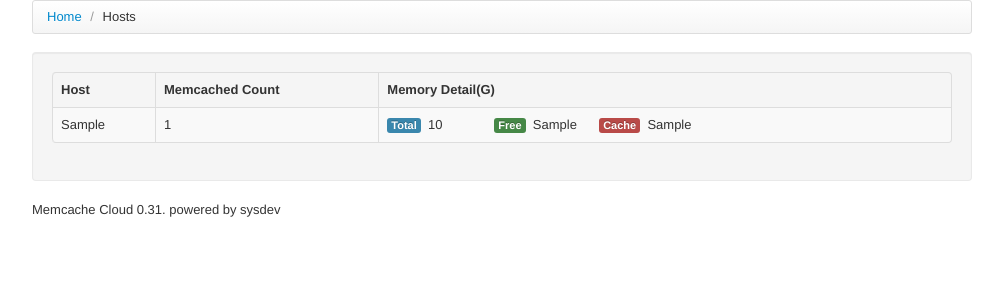
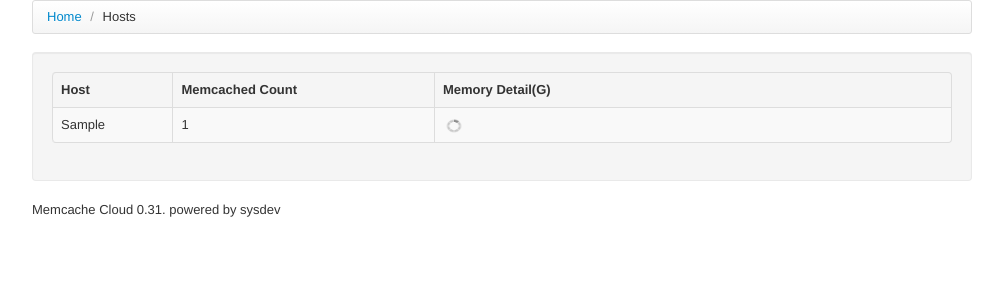
Before and after one commit to mingshi/memcached-cloud, a Flask app: template mc/templates/mc/host_index.html in a window 1280 px wide. Shown: the part 60-360 px from the top of the page, without its empty margins (138-1141 px from the left). Run offline with Flask 2, Linux system fonts and the light colour scheme; the template is opened without the code that fills it: most values are stand-ins (such as "Sample title", 1, 10 or a date in 2020); data that the repository does not hold is empty; some libraries are stand-ins or nearby versions.

Commit message:
host index add loading

```diff
--- a/mc/templates/mc/host_index.html
+++ b/mc/templates/mc/host_index.html
@@ -20,10 +20,9 @@
         <tr>
             <td>{{ host.ip }}</td>
             <td>{{ host.memcached_count }}</td>
-            <td>
-                <span class="label label-info">Total</span><span style="display:inline-block;width:70px;">&nbsp;&nbsp;{{ host_total_mem[host.ip] }}</span>
-                <span class="label label-success">Free</span><span style="display:inline-block;width:70px;">&nbsp;&nbsp;{{ host_free_mem[host.ip] }}</span>
-                <span class="label label-important">Cache</span><span style="display:inline-block;width:70px;">&nbsp;&nbsp;{{ host_cache_mem[host.ip] }}</td></span>
+            <td style="width:500px;" class="info">
+                <img style="width:22px;height:16px" src="{{ url_for('static', filename='loading.gif') }}" />
+            </td>
         </tr>
         {% endfor %}
     </tbody>
@@ -31,3 +30,22 @@
 
 </div>
 {% endblock %}
+
+{% block footer_script %}
+<script type="text/javascript">
+    $(function(){
+            $(".info").each(function(){
+                var ip=$(this).parent().children(':first-child').html();
+                var me = $(this);
+                $.ajax({
+                    url : "/host/info",
+                    dataType : "json",
+                    type : 'post',
+                    data : {'ip' : ip}
+                }).done(function(result){
+                    me.html('<span class="label label-info">Total</span><span style="display:inline-block;width:70px;">&nbsp;&nbsp;' + result.total + '</span><span class="label label-success">Free</span><span style="display:inline-block;width:70px;">&nbsp;&nbsp;' + result.free + '</span><span class="label label-important">Cache</span><span style="display:inline-block;width:70px;">&nbsp;&nbsp;' + result.cache + '</span>');
+                });
+            });
+    });
+</script>
+{% endblock %}
--- a/mc/views/host.py
+++ b/mc/views/host.py
@@ -2,6 +2,7 @@
 from mc.db.db import db_session
 from mc.model import *
 import os
+import json
 
 mod = Blueprint("host", __name__)
 
@@ -9,25 +10,19 @@
 def hosts_index():
     from sqlalchemy import func
     hosts = db_session.query(Memcacheds.ip, func.count(Memcacheds.ip).label('memcached_count')).group_by(Memcacheds.ip).all()
-    host_total_mem = {}
-    host_free_mem = {}
-    host_cache_mem = {}
-    total_mem = 0
-    free_mem = 0
-    cache_mem = 0
-    for host in hosts :
-        total_mem = os.popen("ssh -o StrictHostKeyChecking=no evans@" + host.ip + " cat /proc/meminfo|grep MemTotal|awk '{print $2}'").read().strip()
-        total_mem = round((float(total_mem) / 1024 / 1024),2)
-        free_mem = os.popen("ssh -o StrictHostKeyChecking=no evans@" + host.ip + " cat /proc/meminfo|grep MemFree|awk '{print $2}'").read().strip()
-        free_mem = round((float(free_mem) / 1024 / 1024),2)
-        cache_mem = os.popen("ssh -o StrictHostKeyChecking=no evans@" + host.ip + " cat /proc/meminfo|grep Cached|head -1|awk '{print $2}'").read().strip()
-        cache_mem = round((float(cache_mem) / 1024 / 1024),2)
-        host_total_mem[host.ip] = total_mem
-        host_free_mem[host.ip] = free_mem
-        host_cache_mem[host.ip] = cache_mem
+    return  render_template('mc/host_index.html', hosts = hosts)
 
-    return  render_template('mc/host_index.html',
-            hosts = hosts,
-            host_total_mem = host_total_mem,
-            host_free_mem = host_free_mem,
-            host_cache_mem = host_cache_mem)
+@mod.route('/host/info', methods=['GET','POST'])
+def host_info() :
+    result = {}
+    ip = request.form['ip'].strip().encode('utf8')
+    total_mem = os.popen("ssh -o StrictHostKeyChecking=no evans@" + ip + " cat /proc/meminfo|grep MemTotal|awk '{print $2}'").read().strip()
+    total_mem = round((float(total_mem) / 1024 / 1024),2)
+    free_mem = os.popen("ssh -o StrictHostKeyChecking=no evans@" + ip + " cat /proc/meminfo|grep MemFree|awk '{print $2}'").read().strip()
+    free_mem = round((float(free_mem) / 1024 / 1024),2)
+    cache_mem = os.popen("ssh -o StrictHostKeyChecking=no evans@" + ip + " cat /proc/meminfo|grep Cached|head -1|awk '{print $2}'").read().strip()
+    cache_mem = round((float(cache_mem) / 1024 / 1024),2)
+    result['total'] = total_mem
+    result['free'] = free_mem
+    result['cache'] = cache_mem
+    return json.dumps(result)
```
